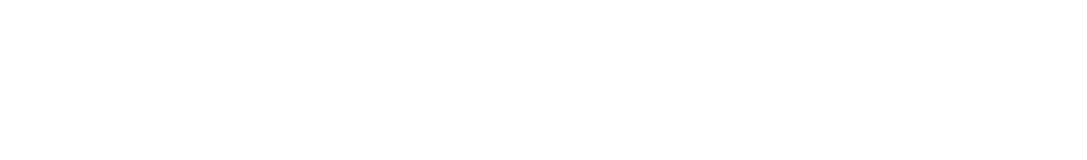
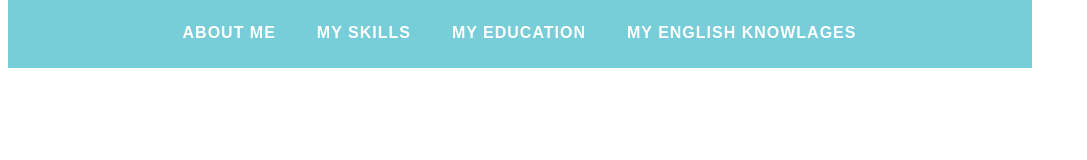
Before and after one commit to EroldKoil/rsschool-cv1, a plain HTML site: page index.html in a window 1280 px wide. Shown: the whole page, without its empty margins (0-1087 px from the left). Drawn offline with Linux system fonts and the light colour scheme.

Commit message:
feat: add header

```diff
--- a/index.html
+++ b/index.html
@@ -6,6 +6,18 @@
     <title>HTML, CSS & Git Basics</title>
 </head>
 <body>
+    <div class="all_content">
+        <header>
+            <nav>
+                <ul class="nav_list">
+                    <a href="#about_me">About me</a>
+                    <a href="#skills"> My skills </a>
+                    <a href="#education"> My education </a>
+                    <a href="#english"> My English knowlages </a>
+                </ul>
+            </nav>
 
+        </header>
+    </div>
 </body>
 </html>
--- a/style.css
+++ b/style.css
@@ -0,0 +1,34 @@
+html{
+    color:white;
+}
+header {
+    background: #77ced9;
+    height: 68px;
+    position: fixed;
+    width: 1024px;
+    top: 0;
+    z-index: 5;
+}
+
+.nav_list {
+    display: flex;
+    justify-content: center;
+    position: relative;
+}
+
+.nav_list a {
+    display: flex;
+    margin-right: 41px;
+    margin-top: 8px;
+    color: #fff;
+    text-transform: uppercase ;
+    font-family: "Source Sans Pro", Arial, sans-serif;
+    font-weight: 700;
+    letter-spacing: 1px;
+    font-size: 16px;
+    text-decoration: none;
+}
+
+.nav_list a:hover{
+    color: #daf7ff;
+}
```
